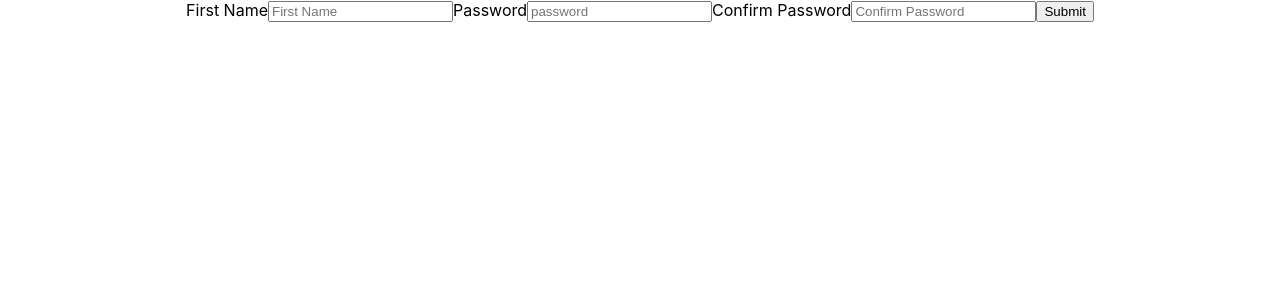
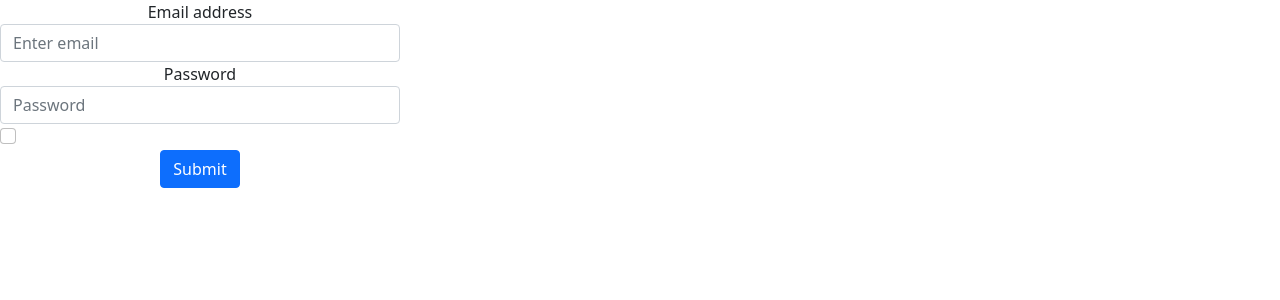
Before and after one commit to Yesenia152710/DMs-Journal, a React (Create React App) app in the folder dms-journal/: page /signup in a window 1280 px wide. Shown: the top 300 px of the page. Built offline with nearby package versions, Linux system fonts and the light colour scheme.

Commit message:
Added cards and bootstrap

```diff
--- a/dms-journal/package.json
+++ b/dms-journal/package.json
@@ -3,9 +3,11 @@
   "version": "0.1.0",
   "private": true,
   "dependencies": {
+    "@popperjs/core": "^2.11.0",
     "@testing-library/jest-dom": "^5.12.0",
     "@testing-library/react": "^11.2.7",
     "@testing-library/user-event": "^12.8.3",
+    "bootstrap": "^5.1.3",
     "react": "^17.0.2",
     "react-dom": "^17.0.2",
     "react-router-dom": "^5.2.0",
--- a/dms-journal/src/App.js
+++ b/dms-journal/src/App.js
@@ -1,6 +1,7 @@
 import "./App.css";
 import Login from "./components/login";
 import SignUp from "./components/signup";
+import Journal from "./components/dm's_page"
 import LandingPage from "./components/home";
 import { BrowserRouter, Route, Switch } from "react-router-dom";
 import { Fragment } from "react";
@@ -20,6 +21,9 @@ function App() {
               </Fragment>
             )}
           />
+          <Route path="/journal">
+            <Journal />
+          </Route>
           <Route path="/signup">
             <SignUp />
           </Route>
--- /dev/null
+++ b/dms-journal/src/components/dm's_page.js
@@ -0,0 +1,58 @@
+import React from 'react';
+
+
+function Journal() {
+    return (
+    <div class="Journal">
+    <div class="pos-f-t">
+  <div class="collapse" id="navbarToggleExternalContent">
+    <div class="bg-dark p-4">
+      <h4 class="text-white">Collapsed content</h4>
+      <span class="text-muted">Toggleable via the navbar brand.</span>
+    </div>
+  </div>
+  <nav class="navbar navbar-dark bg-dark">
+    <button class="navbar-toggler" type="button" data-toggle="collapse" data-target="#navbarToggleExternalContent" aria-controls="navbarToggleExternalContent" aria-expanded="false" aria-label="Toggle navigation">
+      <span class="navbar-toggler-icon"></span>
+    </button>
+  </nav>
+</div>
+
+    <ul class="nav justify-content-center">
+  <li class="nav-item">
+    <a class="nav-link active" href="#">Players</a>
+  </li>
+  <li class="nav-item">
+    <a class="nav-link" href="#">Monsters</a>
+  </li>
+  <li class="nav-item">
+    <a class="nav-link" href="#">Items</a>
+  </li>
+  <li class="nav-item">
+    <a class="nav-link disabled" href="#">Maps</a>
+  </li>
+    </ul>
+
+    <div class="card" style={{ width: 350}}>
+  <img class="card-img-top" src="https://geekandsundry.com/wp-content/uploads/2017/02/Warlock-DD-FI-1024x575.png" alt="Card image cap" />
+  <div class="card-body">
+    <h5 class="card-title">Mage</h5>
+    <p class="card-text">Background: Grew up in a temple with other monks before finding interest in the arcane</p>
+    <a href="#" class="btn btn-primary">Player Info</a>
+  </div>
+</div>
+
+<div class="card" style={{ width: 350}}>
+  <img class="card-img-top" src="https://encrypted-tbn0.gstatic.com/images?q=tbn:ANd9GcQOcW_qQuHpT-i7gHWY4ccfC9AEabj7xWhBOA&usqp=CAU" alt="Card image cap" />
+  <div class="card-body">
+    <h5 class="card-title">Barbarian</h5>
+    <p class="card-text">Background: Fell in love with the fighting ring after watching his father fight.</p>
+    <a href="#" class="btn btn-primary">Player Info</a>
+  </div>
+</div>
+
+</div>
+
+    );
+}
+export default Journal;
--- /dev/null
+++ b/dms-journal/src/components/home.css
@@ -0,0 +1,3 @@
+.Landing__Page {
+    background-color: #D2A3A9;
+}
--- a/dms-journal/src/components/home.js
+++ b/dms-journal/src/components/home.js
@@ -1,8 +1,13 @@
 import React from "react";
+import "./home.css"
 
 function LandingPage() {
   return (
-    <div>
+    <div class="Landing__Page">
+      <h1>Dungeon Masters Journal</h1>
+      <div className="Landing__Image"> <img src='https://cdn.pixabay.com/photo/2021/02/16/16/22/d-d-6021557_960_720.png' alt=''/>
+      </div>
+      <h2>Your world in one place </h2>
       <p>Info and login stuff goes here easy to login</p>
       <a href="signup/">Sign Up</a>
     </div>
--- a/dms-journal/src/components/login.js
+++ b/dms-journal/src/components/login.js
@@ -1,16 +1,30 @@
 import React from "react";
+import input from 'bootstrap';
+import "./home.css"
+
 
 function Login() {
   return (
-    <div>
-      <form>
-        <lable>Email</lable>
-        <input placeholder="Email" type="email" />
-        <label>Password</label>
-        <input placeholder="Password" type="password" />
-        <button>Login</button>
-      </form>
-    </div>
+
+    <div class="Landing__Page">
+      <form style= {{ width: 400}} >
+  <div class="form-group">
+    <label for="exampleInputEmail1">Email address</label>
+    <input type="email" class="form-control" id="exampleInputEmail1" aria-describedby="emailHelp" placeholder="Enter email" />
+
+  </div>
+  <div class="form-group">
+    <label for="exampleInputPassword1">Password</label>
+    <input type="password" class="form-control"  id="exampleInputPassword1" placeholder="Password" />
+  </div>
+  <div class="form-check">
+    <input type="checkbox" class="form-check-input" id="exampleCheck1" />
+
+  </div>
+  <button type="submit" class="btn btn-primary">Submit</button>
+</form>
+</div>
+
   );
 }
 
--- a/dms-journal/src/components/signup.js
+++ b/dms-journal/src/components/signup.js
@@ -2,17 +2,22 @@ import React from "react";
 
 function SignUp() {
   return (
-    <div>
-      <form>
-        <label>First Name</label>
-        <input type="text" placeholder="First Name" />
-        <label>Password</label>
-        <input type="password" placeholder="password" />
-        <label>Confirm Password</label>
-        <input type="password" placeholder="Confirm Password" />
-        <button>Submit</button>
-      </form>
-    </div>
+    <form style= {{ width: 400}} >
+  <div class="form-group">
+    <label for="exampleInputEmail1">Email address</label>
+    <input type="email" class="form-control" id="exampleInputEmail1" aria-describedby="emailHelp" placeholder="Enter email" />
+
+  </div>
+  <div class="form-group">
+    <label for="exampleInputPassword1">Password</label>
+    <input type="password" class="form-control"  id="exampleInputPassword1" placeholder="Password" />
+  </div>
+  <div class="form-check">
+    <input type="checkbox" class="form-check-input" id="exampleCheck1" />
+
+  </div>
+  <button type="submit" class="btn btn-primary">Submit</button>
+</form>
   );
 }
 
--- a/dms-journal/src/index.js
+++ b/dms-journal/src/index.js
@@ -3,6 +3,8 @@ import ReactDOM from 'react-dom';
 import './index.css';
 import App from './App';
 import reportWebVitals from './reportWebVitals';
+import 'bootstrap/dist/css/bootstrap.min.css';
+
 
 ReactDOM.render(
   <React.StrictMode>
```
Also changed, not shown: 1 other file (tests, documents, lock files or other folders).
